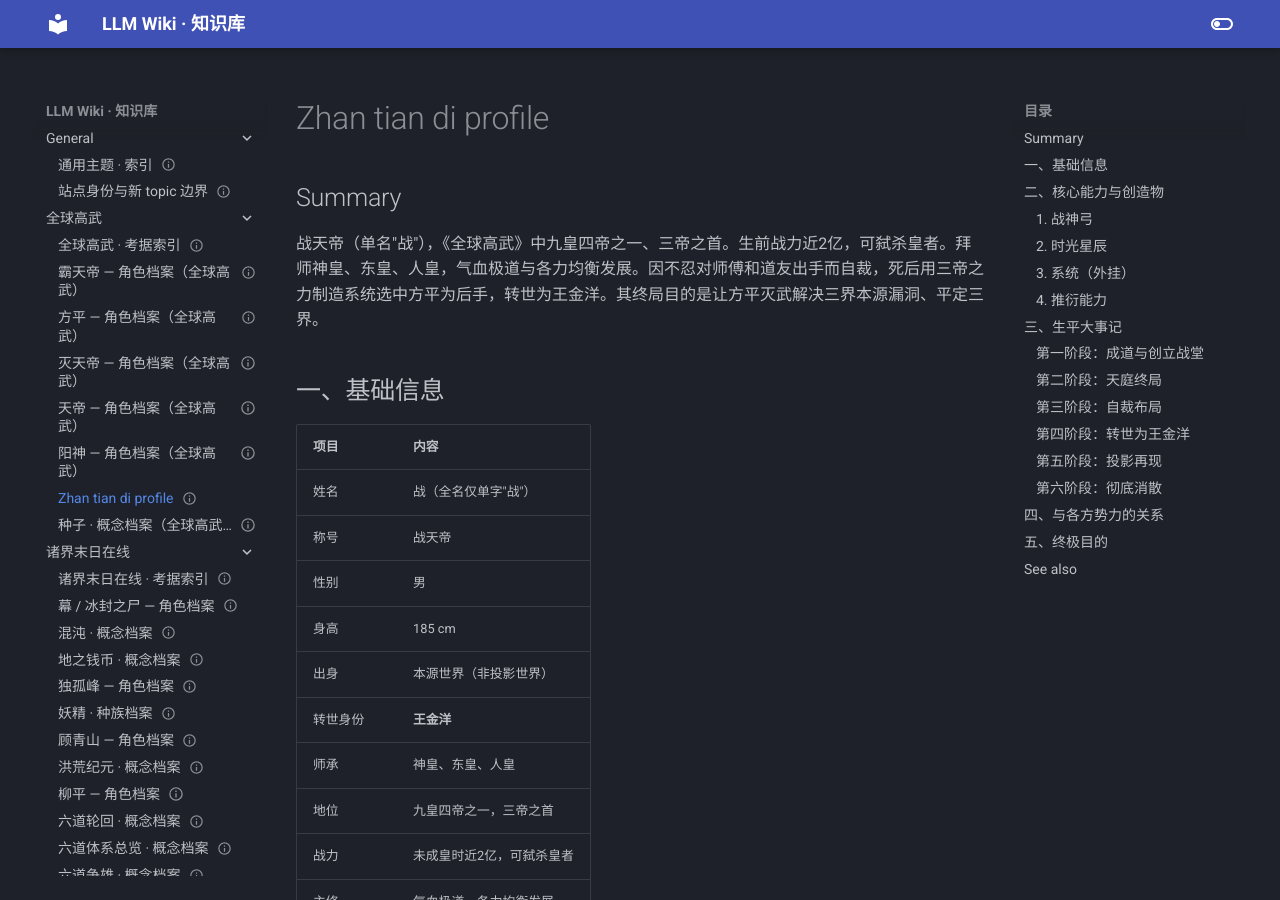
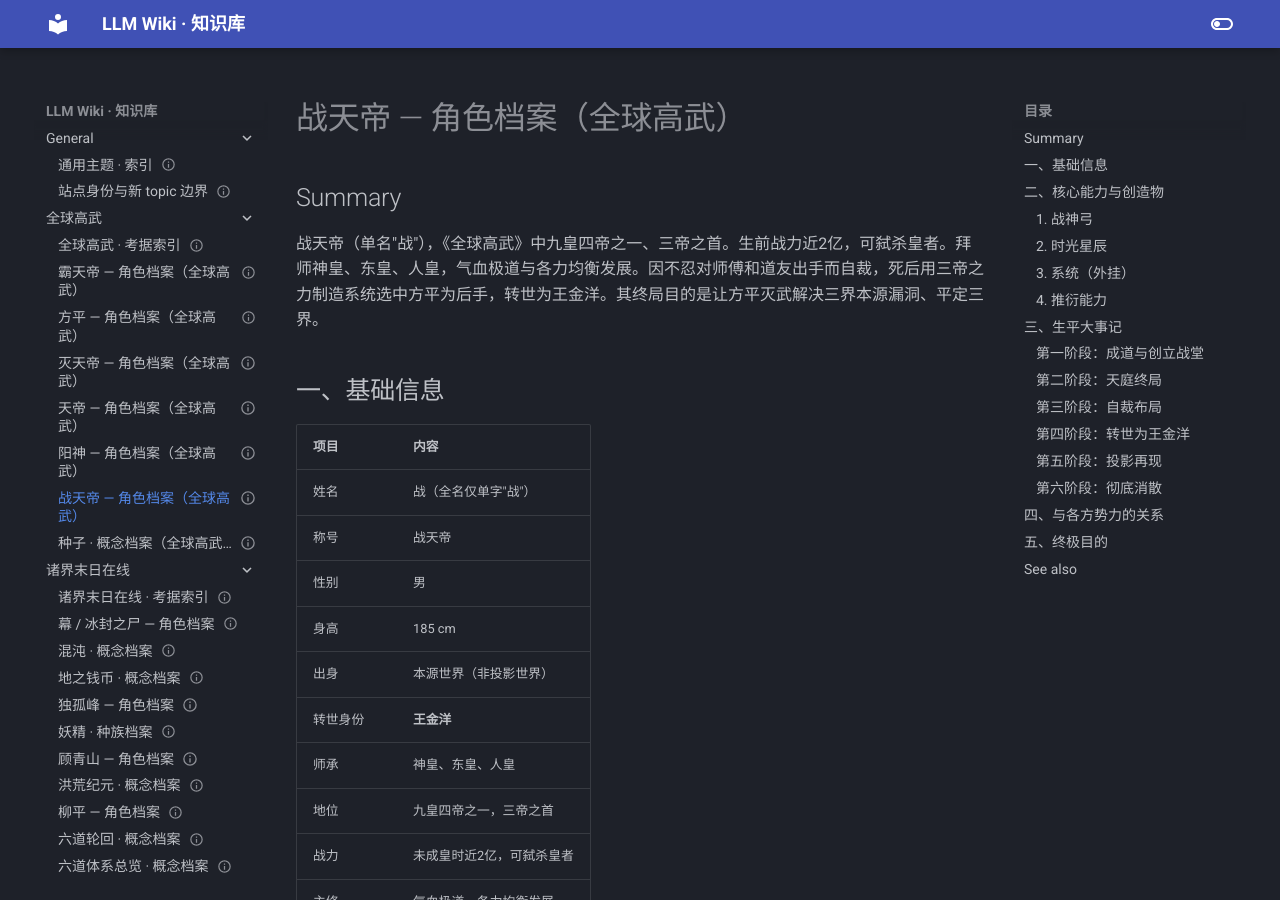
Before and after one commit to Zack3155/llm-wiki, an MkDocs documentation site: the page built from docs/topics/全球高武/zhan-tian-di-profile.md, in a window 1280 px wide and 900 px high. Built offline with MkDocs 1.6.1 and Material for MkDocs 9.7.7, drawn with Linux system fonts in a browser that asks for light colours.

```diff
--- a/docs/topics/全球高武/zhan-tian-di-profile.md
+++ b/docs/topics/全球高武/zhan-tian-di-profile.md
@@ -1,12 +1,20 @@
 ---
+title: 战天帝 — 角色档案（全球高武）
 topic: 全球高武
 topic_key: quanqiu-gaowu
 tags:
 - 小说考据
+date_added: 2026-06-17
 date_modified: 2026-06-17
-last_modified: '2026-06-12'
-status: stub
-confidence: 0.00
+last_modified: 2026-06-17
+status: complete
+confidence: 0.93
+sources:
+- 百度百科「战天帝」词条
+- 百度百科「王金洋」词条交叉验证
+- SearXNG layered search corroborating identity (≥3 independent hits)
+- Dcard 「#心得分享全球高武角色介紹」综合帖子
+- 起点中文《全球高武》资源站角色页
 ---
 
 
```
Also changed, not shown: docs/index.md (+1 -1 lines).
